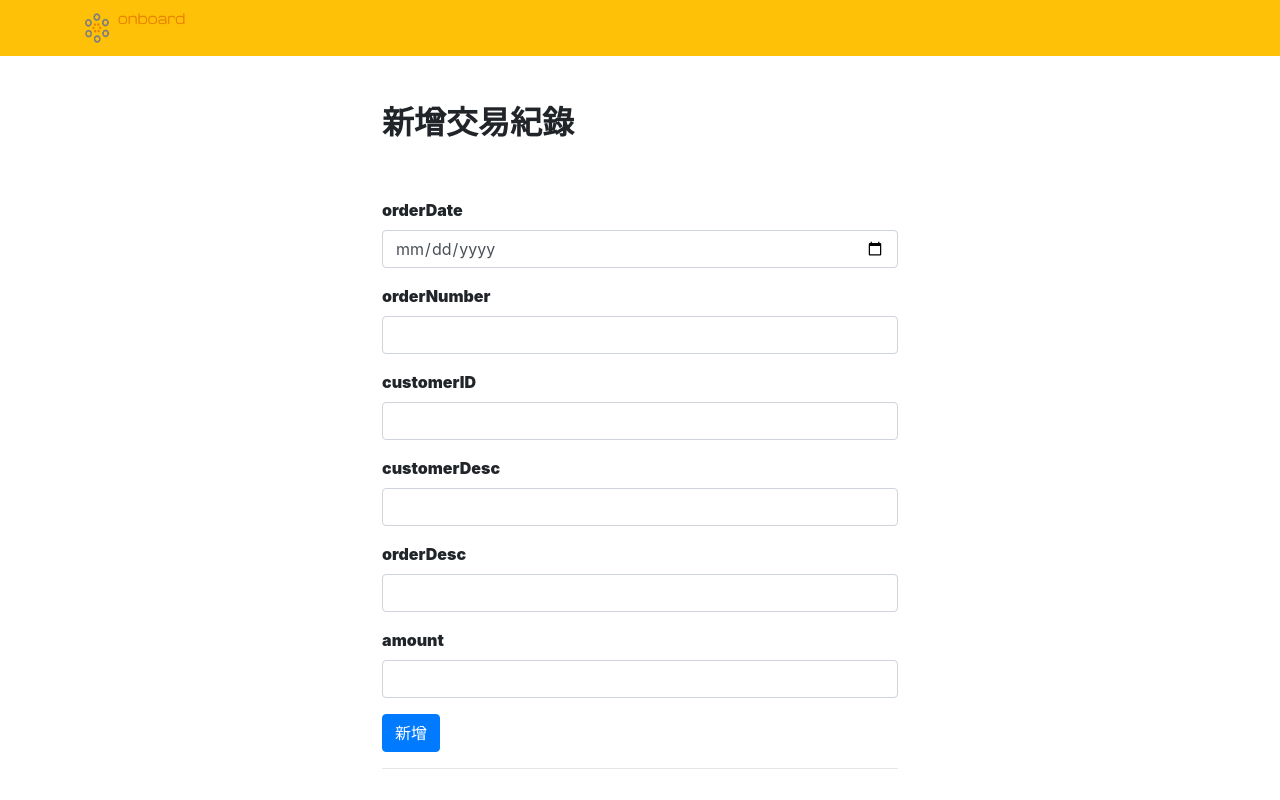
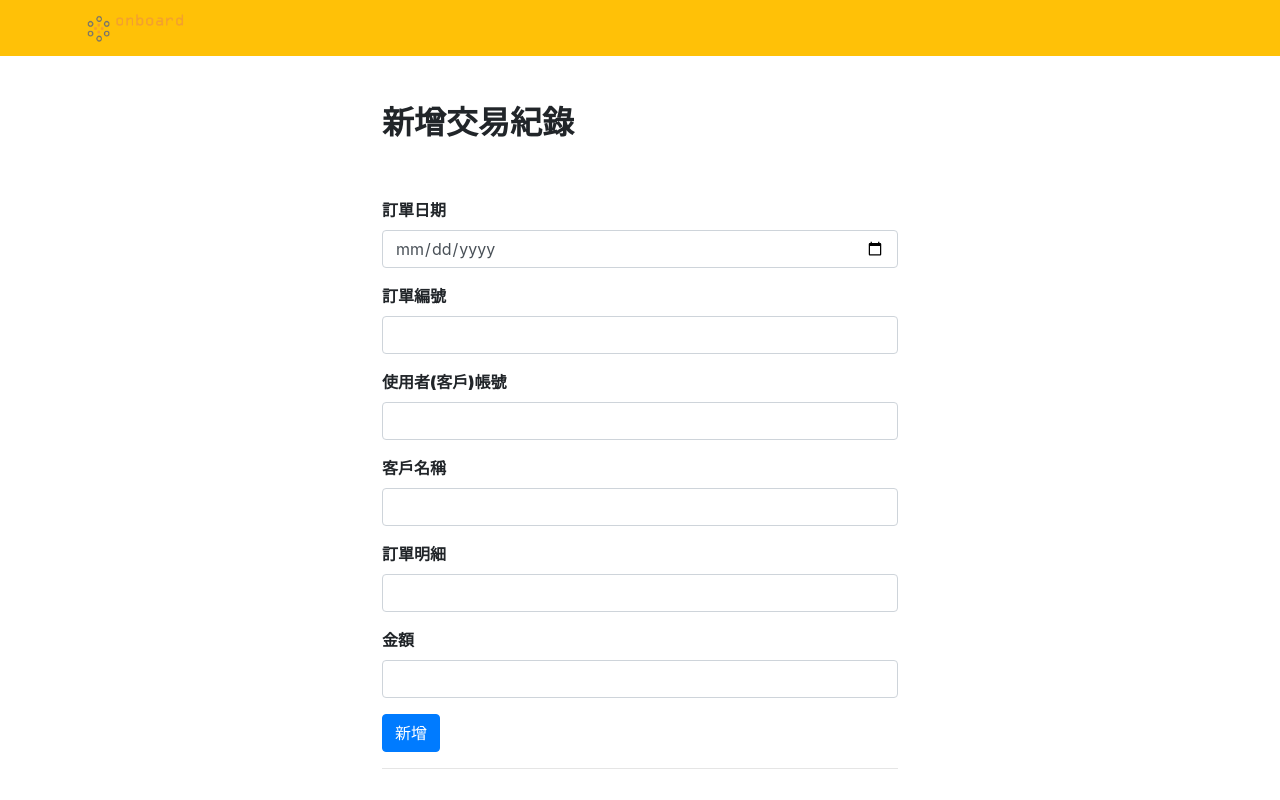
Before and after one commit to wmcompass/onboard, a Django app: template display/templates/display/addPurchase.html in a window 1280 px wide. Run offline with Django 3.2, Linux system fonts and the light colour scheme; the template is opened without the code that fills it, so the values that code supplies are empty; some libraries are stand-ins or nearby versions.

Commit message:
20200905

```diff
--- a/display/forms.py
+++ b/display/forms.py
@@ -11,14 +11,14 @@ class editAccountForm(ModelForm):
 class custIDForm(ModelForm):
     class Meta:
         model = custID
-        fields = ['customerID', 'username', 'customerDesc', 'group', 'isAdmin']
+        fields = ['username', 'customerDesc', 'group', 'isAdmin', 'level']
 
 class addPurchaseForm(ModelForm):
     class Meta:
         model = purchase
-        fields = ['orderDate', 'orderNumber', 'customerID', 'customerDesc', 'orderDesc', 'amount', 'group']
+        fields = ['orderDate', 'orderNumber', 'username', 'customerDesc', 'orderDesc', 'amount', 'group']
 
 class editPurchaseForm(ModelForm):
     class Meta:
         model = purchase
-        fields = ['orderDate', 'orderNumber', 'customerID', 'customerDesc', 'orderDesc', 'amount']
+        fields = ['orderDate', 'orderNumber', 'username', 'customerDesc', 'orderDesc', 'amount']
--- a/display/templates/display/addPurchase.html
+++ b/display/templates/display/addPurchase.html
@@ -16,35 +16,35 @@
                     {{ error }}
                 </div>
             {% endif %}
-                {% if group == "super" %}
+                {% if group == "super13%%345!!223#2&^884%%6" %}
                     <form method="POST">
                         {% csrf_token %}
                         <div class="form-group">
-                            <label for="orderDate">orderDate</label>
+                            <label for="orderDate">訂單日期</label>
                             <input type="date" name="orderDate" class="form-control" id="orderDate">
                         </div>
                         <div class="form-group">
-                            <label for="orderNumber">orderNumber</label>
+                            <label for="orderNumber">訂單編號</label>
                             <input type="text" name="orderNumber" class="form-control" id="orderNumber">
                         </div>
                         <div class="form-group">
-                            <label for="customerID">customerID</label>
-                            <input type="text" name="customerID" class="form-control" id="customerID">
+                            <label for="username">使用者(客戶)帳號</label>
+                            <input type="text" name="username" class="form-control" id="username">
                         </div>
                         <div class="form-group">
-                            <label for="customerDesc">customerDesc</label>
+                            <label for="customerDesc">客戶名稱</label>
                             <input type="text" name="customerDesc" class="form-control" id="customerDesc">
                         </div>
                         <div class="form-group">
-                            <label for="orderDesc">orderDesc</label>
+                            <label for="orderDesc">訂單明細</label>
                             <input type="text" name="orderDesc" class="form-control" id="orderDesc">
                         </div>
                         <div class="form-group">
-                            <label for="amount">amount</label>
+                            <label for="amount">金額</label>
                             <input type="text" name="amount" class="form-control" id="amount">
                         </div>
                         <div class="form-group">
-                            <label for="group">group</label>
+                            <label for="group">公司</label>
                             <input type="text" name="group" class="form-control" id="group">
                         </div>
 
@@ -54,27 +54,27 @@
                     <form method="POST">
                         {% csrf_token %}
                         <div class="form-group">
-                            <label for="orderDate">orderDate</label>
+                            <label for="orderDate">訂單日期</label>
                             <input type="date" name="orderDate" class="form-control" id="orderDate">
                         </div>
                         <div class="form-group">
-                            <label for="orderNumber">orderNumber</label>
+                            <label for="orderNumber">訂單編號</label>
                             <input type="text" name="orderNumber" class="form-control" id="orderNumber">
                         </div>
                         <div class="form-group">
-                            <label for="customerID">customerID</label>
-                            <input type="text" name="customerID" class="form-control" id="customerID">
+                            <label for="username">使用者(客戶)帳號</label>
+                            <input type="text" name="username" class="form-control" id="username">
                         </div>
                         <div class="form-group">
-                            <label for="customerDesc">customerDesc</label>
+                            <label for="customerDesc">客戶名稱</label>
                             <input type="text" name="customerDesc" class="form-control" id="customerDesc">
                         </div>
                         <div class="form-group">
-                            <label for="orderDesc">orderDesc</label>
+                            <label for="orderDesc">訂單明細</label>
                             <input type="text" name="orderDesc" class="form-control" id="orderDesc">
                         </div>
                         <div class="form-group">
-                            <label for="amount">amount</label>
+                            <label for="amount">金額</label>
                             <input type="text" name="amount" class="form-control" id="amount">
                         </div>
                         <div class="form-group">
--- a/display/templates/display/base.html
+++ b/display/templates/display/base.html
@@ -20,7 +20,7 @@
     {% if user.is_authenticated %}
         {% if isAdmin %}
             <a class="navbar-brand" href="{% url 'membershipHome' %}">
-                <img src="{% static 'display/onboard-2.png' %}" width="100" height="30" class="d-inline-block align-top">
+                <img src="{% static 'display/onboard-logo.png' %}" width="100" height="30" class="d-inline-block align-top">
             </a>
 
             <button class="navbar-toggler" type="button" data-toggle="collapse" data-target="#navbarNav" aria-controls="navbarNav" aria-expanded="false" aria-label="Toggle navigation">
@@ -45,7 +45,7 @@
             </div>
         {% else %}
             <a class="navbar-brand" href="{% url 'membershipHome' %}">
-                <img src="{% static 'display/onboard-2.png' %}" width="100" height="30" class="d-inline-block align-top">
+                <img src="{% static 'display/onboard-logo.png' %}" width="100" height="30" class="d-inline-block align-top">
             </a>
             <button class="navbar-toggler" type="button" data-toggle="collapse" data-target="#navbarNav" aria-controls="navbarNav" aria-expanded="false" aria-label="Toggle navigation">
                 <span class="navbar-toggler-icon"></span>
@@ -64,7 +64,7 @@
         {% endif %}
     {% else %}
         <a class="navbar-brand" href="{% url 'membershipHome' %}">
-            <img src="{% static 'display/onboard-2.png' %}" width="100" height="30" class="d-inline-block align-top">
+            <img src="{% static 'display/onboard-logo.png' %}" width="100" height="30" class="d-inline-block align-top">
         </a>
         <button class="navbar-toggler" type="button" data-toggle="collapse" data-target="#navbarNav" aria-controls="navbarNav" aria-expanded="false" aria-label="Toggle navigation">
             <span class="navbar-toggler-icon"></span>
--- a/display/templates/display/editAccount.html
+++ b/display/templates/display/editAccount.html
@@ -16,8 +16,8 @@
         <div class="col-md-5">
             <form method="POST">
                 {% csrf_token %}
-                <h5>客戶名稱</h5>{{ form.customerDesc }}
-                <h5>會員等級</h5>{{ form.level }}
+                <h5>客戶名稱</h5>{{ form.customerDesc }}<br></br>
+                <h5>會員等級</h5>{{ form.level }}<br></br>
                 <h5>是否為管理者</h5>{{ form.isAdmin }}<br><br>
                 <button type = "submit" >儲存變更</button>
             </form>
--- a/verify/templates/verify/home.html
+++ b/verify/templates/verify/home.html
@@ -6,7 +6,7 @@
             <h2><b>歡迎來到 onboard<b></h2>
         </div>
     </div>
-    <div class="w-90-p-3">
+    <div class="container">
         <div class="row justify-content-center mt-5">
             <div class="col-md-5">
                 {% if error %}
--- a/verify/templates/verify/signup.html
+++ b/verify/templates/verify/signup.html
@@ -30,11 +30,6 @@
                     <input type="password" name="password2" class="form-control" id="password2">
                 </div>
                 <div class="form-group">
-                    <label for="customerID">客戶ID</label>
-                    <input type="customerID" name="customerID" class="form-control" id="customerID">
-                    <small id="customerIDHelp" class="form-text text-muted">客戶ID不可以重複.</small>
-                </div>
-                <div class="form-group">
                     <label for="customerDesc">客戶名稱</label>
                     <input type="customerDesc" name="customerDesc" class="form-control" id="customerDesc">
                 </div>
```
Also changed, not shown: display/models.py (+3 -4 lines), display/templates/display/editPurchase.html (+4 -5 lines), display/templates/display/manageAccount.html (+2 -6 lines), display/views.py (+9 -9 lines), verify/templates/verify/adminRegister.html (+16 -4 lines), display/migrations/0015_purchase_username.py (added), display/migrations/0016_auto_20200829_2246.py (added), display/static/display/onboard-2.png (deleted), display/static/display/onboard-logo.png (added), static/display/onboard-2.png (deleted), static/display/onboard-logo.png (added).
